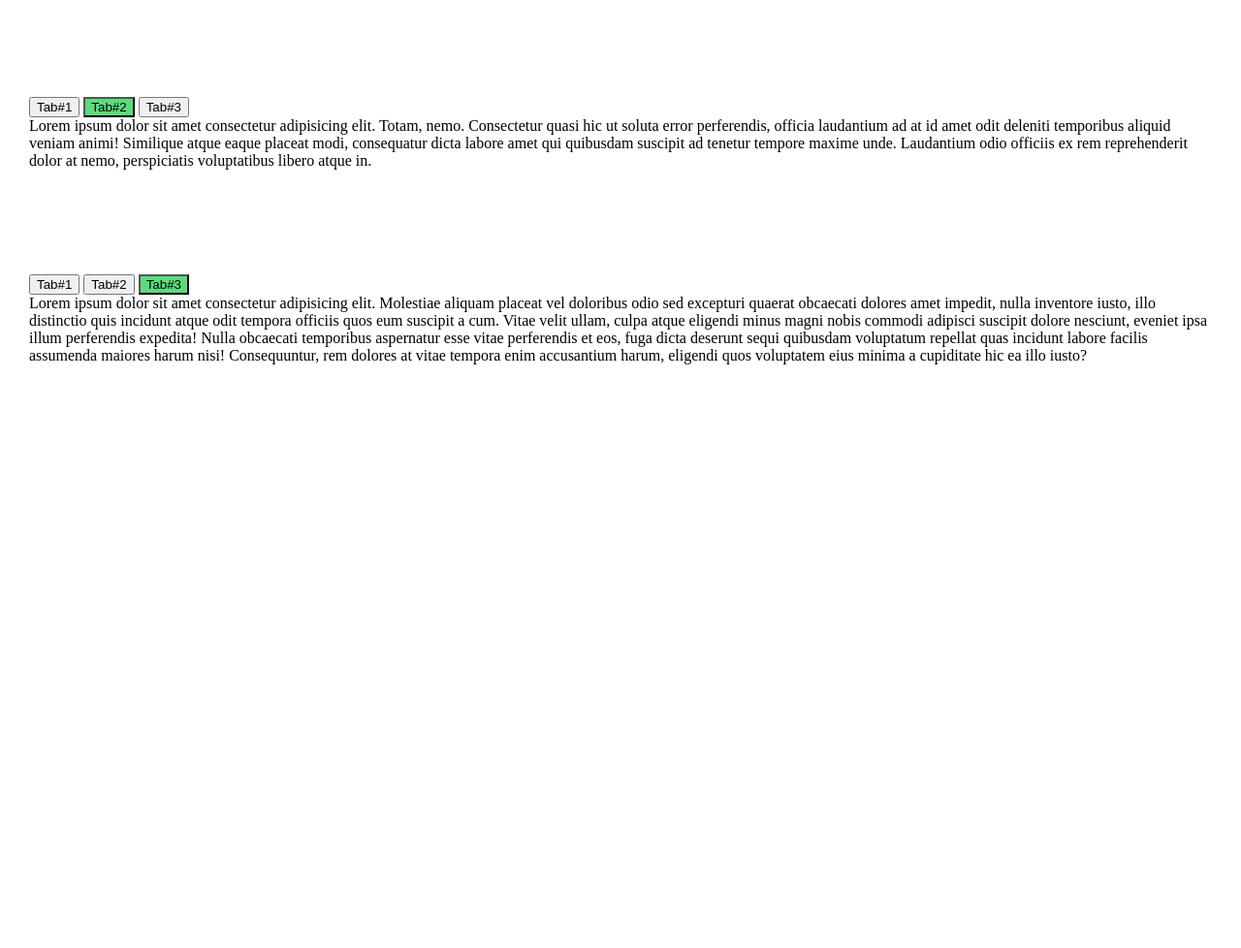
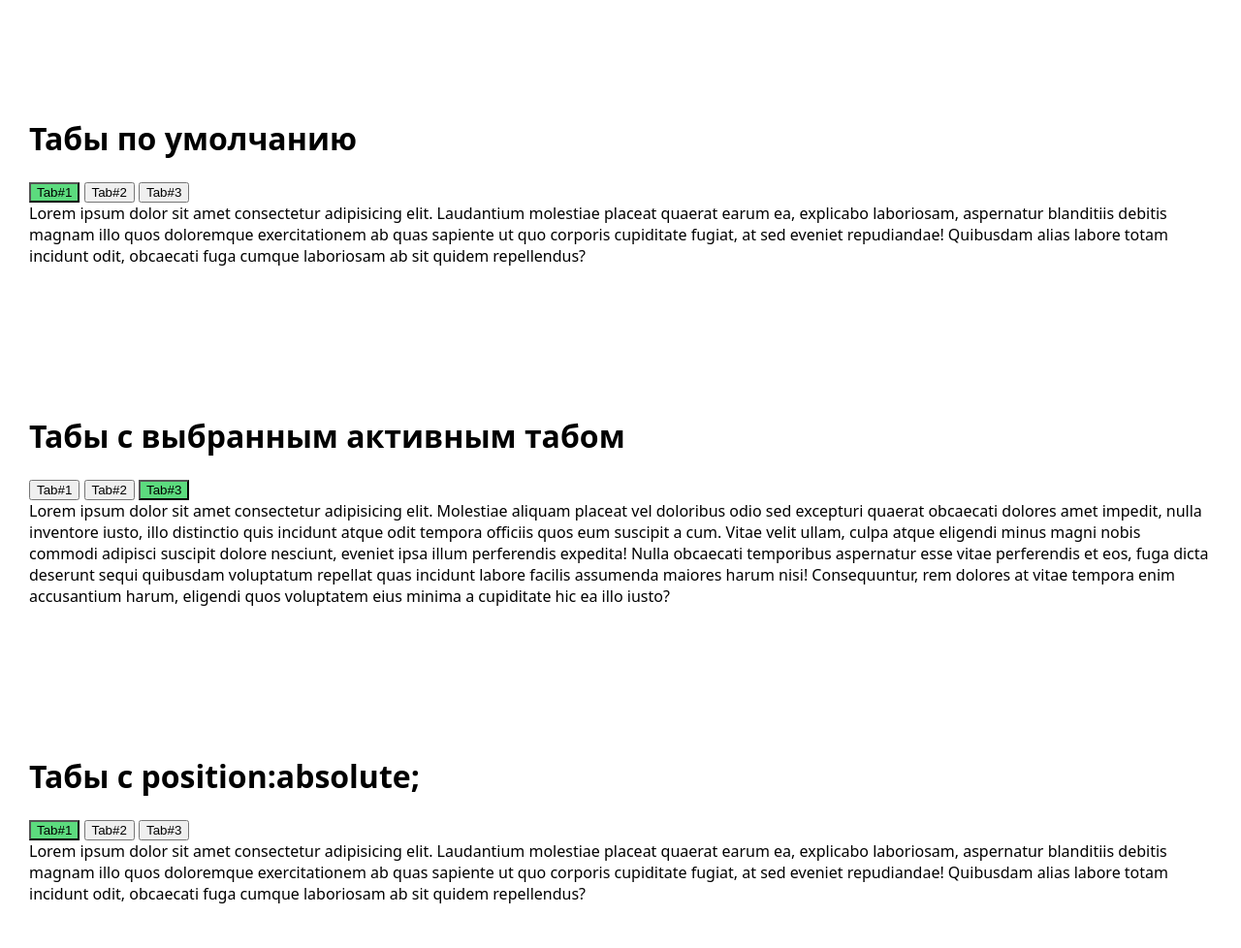
Before and after one commit to Ozimnadius/ozimnad-tabs, a website: page samples/index.html in a window 1280 px wide. Shown: the whole page at 97% size. Drawn offline with Linux system fonts and the light colour scheme; files that its build step writes are made by us from their sources.

Commit message:
add position absolute

```diff
--- a/package.json
+++ b/package.json
@@ -1,6 +1,6 @@
 {
   "name": "ozimnad-tabs",
-  "version": "1.1.93",
+  "version": "1.2",
   "description": "Simple JS Library for tabs",
   "main": "src/ozimnad-tabs.js",
   "repository": {
--- a/samples/index.html
+++ b/samples/index.html
@@ -13,6 +13,7 @@
             margin: 0;
             width: 100%;
             height: 100%;
+            font-family: system-ui;
         }
 
         .wrapper {
@@ -33,7 +34,8 @@
 </head>
 <body>
 <div class="wrapper">
-    <div class="jsTabs tabs" data-tabs="tabs">
+    <h1>Табы по умолчанию</h1>
+    <div class="jsTabs tabs">
         <div class="tabs__btns">
             <button class="tabs__btn jsTabs__btn" data-tabs="btn">Tab#1</button>
             <button class="tabs__btn jsTabs__btn" data-tabs="btn">Tab#2</button>
@@ -76,7 +78,51 @@
     <br/>
     <br/>
     <br/>
-    <div class="tabs2" data-tabs="tabs">
+    <h1>Табы с выбранным активным табом</h1>
+    <div class="tabs2">
+        <div class="tabs__btns">
+            <button class="tabs__btn jsTabs__btn" data-tabs="btn">Tab#1</button>
+            <button class="tabs__btn jsTabs__btn" data-tabs="btn">Tab#2</button>
+            <button class="tabs__btn jsTabs__btn" data-tabs="btn">Tab#3</button>
+        </div>
+        <div class="tabs__tabs">
+            <div class="tabs__tab jsTabs__tab" data-tabs="tab">
+                Lorem ipsum dolor sit amet consectetur adipisicing elit. Laudantium molestiae placeat quaerat earum ea,
+                explicabo laboriosam, aspernatur blanditiis debitis magnam illo quos doloremque exercitationem ab quas
+                sapiente ut quo corporis cupiditate fugiat, at sed eveniet repudiandae! Quibusdam alias labore totam
+                incidunt odit, obcaecati fuga cumque laboriosam ab sit quidem repellendus?
+            </div>
+            <div class="tabs__tab jsTabs__tab" data-tabs="tab">
+                Lorem ipsum dolor sit amet consectetur adipisicing elit. Totam, nemo. Consectetur quasi hic ut soluta
+                error
+                perferendis, officia laudantium ad at id amet odit deleniti temporibus aliquid veniam animi! Similique
+                atque
+                eaque placeat modi, consequatur dicta labore amet qui quibusdam suscipit ad tenetur tempore maxime unde.
+                Laudantium odio officiis ex rem reprehenderit dolor at nemo, perspiciatis voluptatibus libero atque in.
+            </div>
+            <div class="tabs__tab jsTabs__tab" data-tabs="tab">
+                Lorem ipsum dolor sit amet consectetur adipisicing elit. Molestiae aliquam placeat vel doloribus odio
+                sed
+                excepturi quaerat obcaecati dolores amet impedit, nulla inventore iusto, illo distinctio quis incidunt
+                atque
+                odit tempora officiis quos eum suscipit a cum. Vitae velit ullam, culpa atque eligendi minus magni nobis
+                commodi adipisci suscipit dolore nesciunt, eveniet ipsa illum perferendis expedita! Nulla obcaecati
+                temporibus aspernatur esse vitae perferendis et eos, fuga dicta deserunt sequi quibusdam voluptatum
+                repellat
+                quas incidunt labore facilis assumenda maiores harum nisi! Consequuntur, rem dolores at vitae tempora
+                enim
+                accusantium harum, eligendi quos voluptatem eius minima a cupiditate hic ea illo iusto?
+            </div>
+        </div>
+    </div>
+    <br/>
+    <br/>
+    <br/>
+    <br/>
+    <br/>
+    <br/>
+    <h1>Табы с position:absolute;</h1>
+    <div class="tabs3">
         <div class="tabs__btns">
             <button class="tabs__btn jsTabs__btn" data-tabs="btn">Tab#1</button>
             <button class="tabs__btn jsTabs__btn" data-tabs="btn">Tab#2</button>
@@ -118,7 +164,6 @@
 
         let tabs1 = new OzimnadTabs({
             selector: '.jsTabs',
-            activeIndex: 1
         });
 
         new OzimnadTabs({
@@ -126,6 +171,11 @@
             activeIndex: 2
         });
 
+        new OzimnadTabs({
+            selector: '.tabs3',
+            type: 'absolute'
+        });
+
     });
 </script>
 <script src="../dist/script.js"></script>
--- a/src/script.js
+++ b/src/script.js
@@ -7,6 +7,7 @@ class OzimnadTabs {
             selector: '[data-tabs="tabs"]',
             btnSelector: '[data-tabs="btn"]',
             tabSelector: '[data-tabs="tab"]',
+            type: 'default',
             activeIndex: 0
         };
 
@@ -33,8 +34,17 @@ class OzimnadTabs {
     }
 
     init() {
+        if (this.type==='absolute'){
+            this.tabs.classList.add('absolute');
+            this.setHeight();
+        }
+
+
+
         this.activate();
         this.btnsList.forEach((i) => i.addEventListener("click", this.click));
+
+
     }
 
     click = (e) => {
@@ -52,4 +62,24 @@ class OzimnadTabs {
         this.btnsList[this.activeIndex].classList.add("active");
         this.tabsList[this.activeIndex].classList.add("active");
     }
+
+    get btnHeight(){
+        return this.btnsList[0].offsetHeight;
+    }
+
+    get tabsHeight(){
+        let maxHeight = 0;
+        Array.from(this.tabsList).forEach((i)=>{
+            debugger;
+            if (i.offsetHeight>maxHeight){
+                maxHeight =i.offsetHeight;
+            }
+        });
+        return maxHeight;
+    }
+
+    setHeight(){
+        console.log(this.tabs);
+        this.tabs.style.height = `${this.btnHeight+this.tabsHeight}px`;
+    }
 }
--- a/src/style.scss
+++ b/src/style.scss
@@ -1,9 +1,30 @@
 [data-tabs="tabs"] {
-  [data-tabs="tab"] {
-    display: none;
 
-    &.active {
-      display: block;
+}
+
+[data-tabs="tab"] {
+  display: none;
+
+  &.active {
+    display: block;
+  }
+}
+
+.absolute{
+  position: relative;
+
+  [data-tabs="tab"]{
+    position: absolute;
+    left: 0;
+    right: 0;
+    opacity: 0;
+    pointer-events: none;
+    display: block;
+
+    &.active{
+      z-index: 1;
+      opacity: 1;
+      pointer-events: all;
     }
   }
 }
```
Also changed, not shown: README.md, dist/script.js, dist/style.css.
